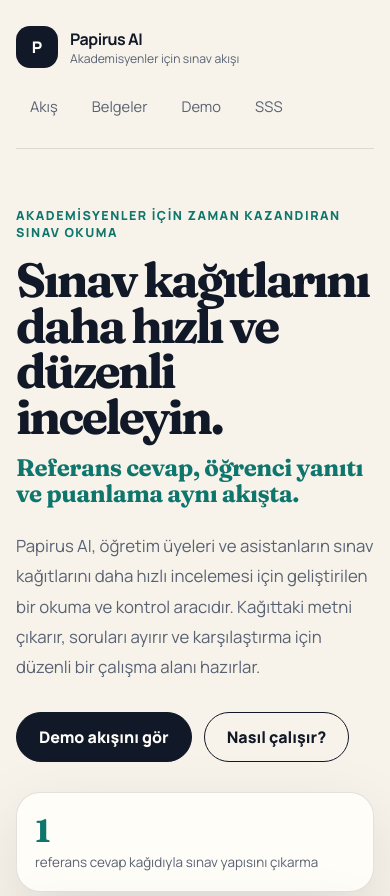
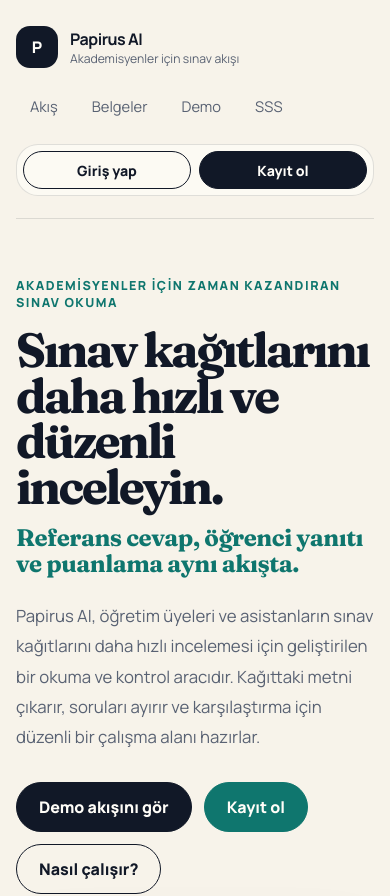
Before and after one commit to okanacer332/exam-landing, a Next.js app: page / in a window 390 px wide. Shown: the top 896 px of the page. Built offline with nearby package versions, Linux system fonts and the light colour scheme; no server answers.

Commit message:
Add landing auth actions

```diff
--- a/app/globals.css
+++ b/app/globals.css
@@ -104,6 +104,24 @@
   gap: 6px;
 }
 
+.topbar-actions,
+.auth-actions {
+  align-items: center;
+  display: flex;
+}
+
+.topbar-actions {
+  gap: 18px;
+}
+
+.auth-actions {
+  background: rgba(255, 253, 248, 0.62);
+  border: 1px solid var(--line);
+  border-radius: 999px;
+  gap: 8px;
+  padding: 6px;
+}
+
 nav a {
   border-radius: 999px;
   color: var(--muted);
@@ -205,9 +223,21 @@
   color: var(--card);
 }
 
+.button.accent {
+  background: var(--accent);
+  border-color: var(--accent);
+  color: var(--card);
+}
+
 .button.ghost {
   background: transparent;
   color: var(--ink);
+}
+
+.button.small {
+  font-size: 0.88rem;
+  min-height: 38px;
+  padding: 0 16px;
 }
 
 .metric-row {
@@ -605,6 +635,12 @@
     gap: 18px;
   }
 
+  .topbar-actions {
+    align-items: flex-start;
+    flex-direction: column;
+    width: 100%;
+  }
+
   nav {
     flex-wrap: wrap;
   }
@@ -629,6 +665,16 @@
   .site-shell,
   .admin-shell {
     padding: 16px;
+  }
+
+  .auth-actions {
+    border-radius: 22px;
+    flex-wrap: wrap;
+    width: 100%;
+  }
+
+  .auth-actions .button {
+    flex: 1 1 130px;
   }
 
   .hero-grid {
--- a/app/page.tsx
+++ b/app/page.tsx
@@ -5,6 +5,8 @@
 
 export default async function Home() {
   const content = await getSiteContent();
+  const appUrl = process.env.NEXT_PUBLIC_APP_URL || "http://localhost:7331";
+  const authUrl = `${appUrl.replace(/\/$/, "")}/enter`;
 
   return (
     <main className="site-shell">
@@ -16,12 +18,22 @@
             <small>{content.brand.shortDescription}</small>
           </span>
         </Link>
+        <div className="topbar-actions">
           <nav aria-label="Ana menü">
             <a href="#akis">Akış</a>
             <a href="#belgeler">Belgeler</a>
             <a href="#demo">Demo</a>
             <a href="#sss">SSS</a>
           </nav>
+          <div className="auth-actions" aria-label="Hesap işlemleri">
+            <a className="button small ghost" href={authUrl}>
+              Giriş yap
+            </a>
+            <a className="button small primary" href={authUrl}>
+              Kayıt ol
+            </a>
+          </div>
+        </div>
       </header>
 
       <section className="hero-grid">
@@ -34,6 +46,9 @@
           <div className="hero-actions">
             <a className="button primary" href="#demo">
               {content.hero.primaryCta}
+            </a>
+            <a className="button accent" href={authUrl}>
+              Kayıt ol
             </a>
             <a className="button ghost" href="#akis">
               Nasıl çalışır?
```
Also changed, not shown: 1 other file (tests, documents, lock files or other folders). Lines whose indentation alone changed are shown as unchanged.
